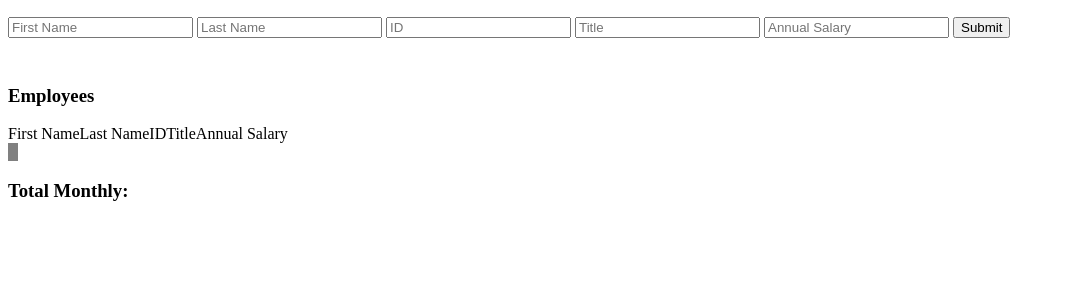
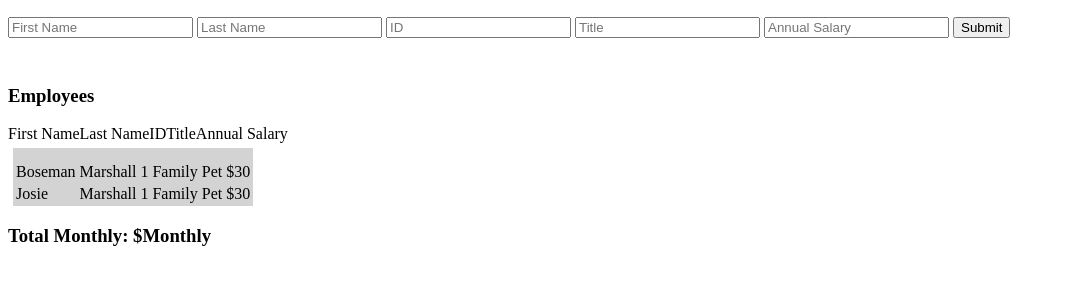
Before and after one commit to Myika-Marshall/weekend-jquery-salary-calculator, a plain HTML site: page index.html in a window 1280 px wide. Shown: the part 110-394 px from the top of the page, without its empty margins (0-1065 px from the left). Drawn offline with Linux system fonts and the light colour scheme.

Commit message:
created a functional table that displays on the DOM

```diff
--- a/index.html
+++ b/index.html
@@ -34,15 +34,25 @@
     </thead>
     <tbody>
         <tr>
-            <td></td>
-            <td></td>
+            <td>Boseman</td>
+            <td>Marshall</td>
+            <td>1</td>
+            <td>Family Pet</td>
+            <td>$30</td>
+        </tr>
+        <tr>
+            <td>Josie</td>
+            <td>Marshall</td>
+            <td>1</td>
+            <td>Family Pet</td>
+            <td>$30</td>
         </tr>
     </tbody>
     <tfoot>
     </tfoot>
 </table>
 
-<h3>Total Monthly:</h3>
+<h3>Total Monthly: $Monthly</h3>
 
 </body>
 </html>
--- a/stylesheet.css
+++ b/stylesheet.css
@@ -1,3 +1,9 @@
 table {
-    background-color: gray;
+    background-color: lightgray;
+    border-color: red;
+    margin: 5px;
 }
+
+th {
+    margin: 15px;
+}
```
